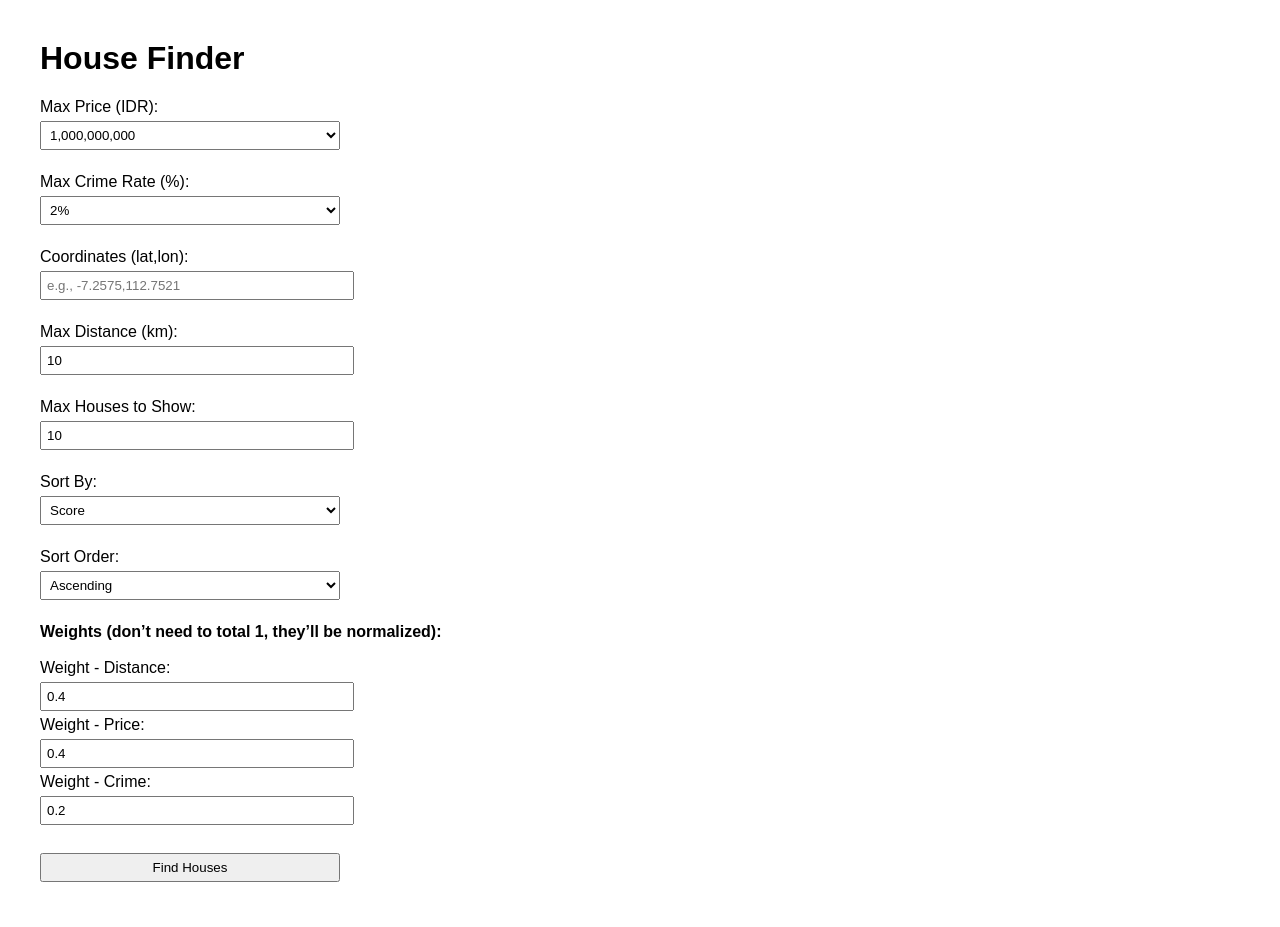
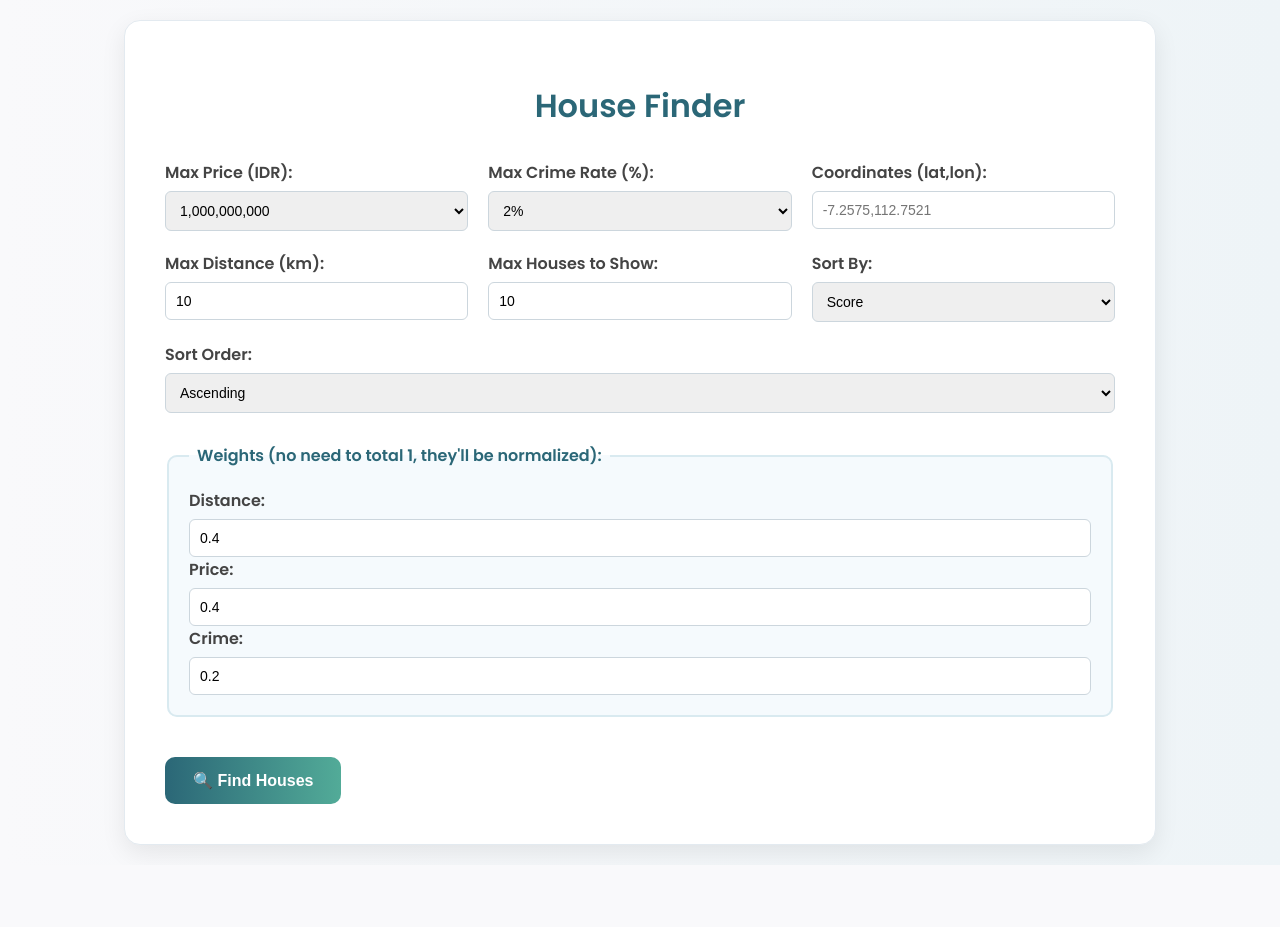
Before and after one commit to sun7ren/Quiz2-PAA, a Flask app: page / in a window 1280 px wide. After the commit the page ends 865 px from the top, so only its background shows below. Run offline with Flask 3, Linux system fonts and the light colour scheme.

Commit message:
Update index.html

```diff
--- a/app_PAA/templates/index.html
+++ b/app_PAA/templates/index.html
@@ -1,93 +1,94 @@
 <!DOCTYPE html>
-<html>
+<html lang="en">
 <head>
+    <meta charset="UTF-8">
     <title>House Finder</title>
-    <style>
-        body {
-            font-family: poppins, sans-serif;
-            margin: 40px;
-        }
-        input, select {
-            margin: 5px 0;
-            padding: 5px;
-            width: 300px;
-        }
-        table {
-            border-collapse: collapse;
-            margin-top: 20px;
-            width: 100%;
-        }
-        th, td {
-            padding: 8px 12px;
-            border: 1px solid #ccc;
-        }
-        th {
-            background-color: #eee;
-        }
-    </style>
+    <link rel="stylesheet" href="{{ url_for('static', filename='style.css') }}">
+    <link href="https://fonts.googleapis.com/css2?family=Poppins:wght@400;600&display=swap" rel="stylesheet">
 </head>
 <body>
+    <div class="container">
         <h1>House Finder</h1>
-
-    <form method="POST">
-        <label>Max Price (IDR):</label><br>
+        <form method="POST" class="form">
+            <div class="form-group">
+                <label>Max Price (IDR):</label>
                 <select name="price">
                     <option value="1000000000">1,000,000,000</option>
                     <option value="2000000000">2,000,000,000</option>
                     <option value="3000000000">3,000,000,000</option>
-        </select><br><br>
+                </select>
+            </div>
 
-        <label>Max Crime Rate (%):</label><br>
+            <div class="form-group">
+                <label>Max Crime Rate (%):</label>
                 <select name="crime">
                     <option value="2">2%</option>
                     <option value="4">4%</option>
                     <option value="6">6%</option>
-        </select><br><br>
+                </select>
+            </div>
 
-        <label>Coordinates (lat,lon):</label><br>
-        <input type="text" name="coords" placeholder="e.g., -7.2575,112.7521" required><br><br>
+            <div class="form-group">
+                <label>Coordinates (lat,lon):</label>
+                <input type="text" name="coords" placeholder="-7.2575,112.7521" required>
+            </div>
 
-        <label>Max Distance (km):</label><br>
-        <input type="number" name="max_distance" step="0.1" value="10" required><br><br>
+            <div class="form-group">
+                <label>Max Distance (km):</label>
+                <input type="number" name="max_distance" step="0.1" value="10" required>
+            </div>
 
-        <label>Max Houses to Show:</label><br>
-        <input type="number" name="max_houses" value="10" required><br><br>
+            <div class="form-group">
+                <label>Max Houses to Show:</label>
+                <input type="number" name="max_houses" value="10" required>
+            </div>
 
-        <label>Sort By:</label><br>
+            <div class="form-group">
+                <label>Sort By:</label>
                 <select name="sort_by">
                     <option value="score">Score</option>
                     <option value="distance">Distance</option>
                     <option value="price">Price</option>
                     <option value="crime">Crime Rate</option>
-        </select><br><br>
+                </select>
+            </div>
 
-        <label>Sort Order:</label><br>
+            <div class="form-group">
+                <label>Sort Order:</label>
                 <select name="sort_order">
                     <option value="asc">Ascending</option>
                     <option value="desc">Descending</option>
-        </select><br><br>
+                </select>
+            </div>
 
-        <strong>Weights (don’t need to total 1, they’ll be normalized):</strong><br><br>
+            <fieldset class="weights">
+                <legend>Weights (no need to total 1, they'll be normalized):</legend>
+                <div class="form-group">
+                    <label>Distance:</label>
+                    <input type="number" name="weight_distance" step="0.1" value="0.4" required>
+                </div>
+                <div class="form-group">
+                    <label>Price:</label>
+                    <input type="number" name="weight_price" step="0.1" value="0.4" required>
+                </div>
+                <div class="form-group">
+                    <label>Crime:</label>
+                    <input type="number" name="weight_crime" step="0.1" value="0.2" required>
+                </div>
+            </fieldset>
 
-        <label>Weight - Distance:</label><br>
-        <input type="number" name="weight_distance" step="0.1" value="0.4" required><br>
-
-        <label>Weight - Price:</label><br>
-        <input type="number" name="weight_price" step="0.1" value="0.4" required><br>
-
-        <label>Weight - Crime:</label><br>
-        <input type="number" name="weight_crime" step="0.1" value="0.2" required><br><br>
-
-        <input type="submit" value="Find Houses">
+            <button type="submit">🔍 Find Houses</button>
         </form>
 
         {% if error %}
-        <p style="color: red;"><strong>{{ error }}</strong></p>
+            <div class="error">{{ error }}</div>
         {% endif %}
 
         {% if results %}
-        <h2>Matching Houses</h2>
+            <h2>🏠 Matching Houses</h2>
+            <div class="table-container">
                 <table>
+                    <thead>
                         <tr>
                             <th>District</th>
                             <th>Distance (km)</th>
@@ -95,6 +96,8 @@
                             <th>Crime Rate (%)</th>
                             <th>Score</th>
                         </tr>
+                    </thead>
+                    <tbody>
                         {% for house in results %}
                         <tr>
                             <td>{{ house['District'] }}</td>
@@ -104,7 +107,10 @@
                             <td>{{ "%.3f"|format(house['Score']) }}</td>
                         </tr>
                         {% endfor %}
+                    </tbody>
                 </table>
+            </div>
         {% endif %}
+    </div>
 </body>
 </html>
```
Lines whose indentation alone changed are shown as unchanged.
